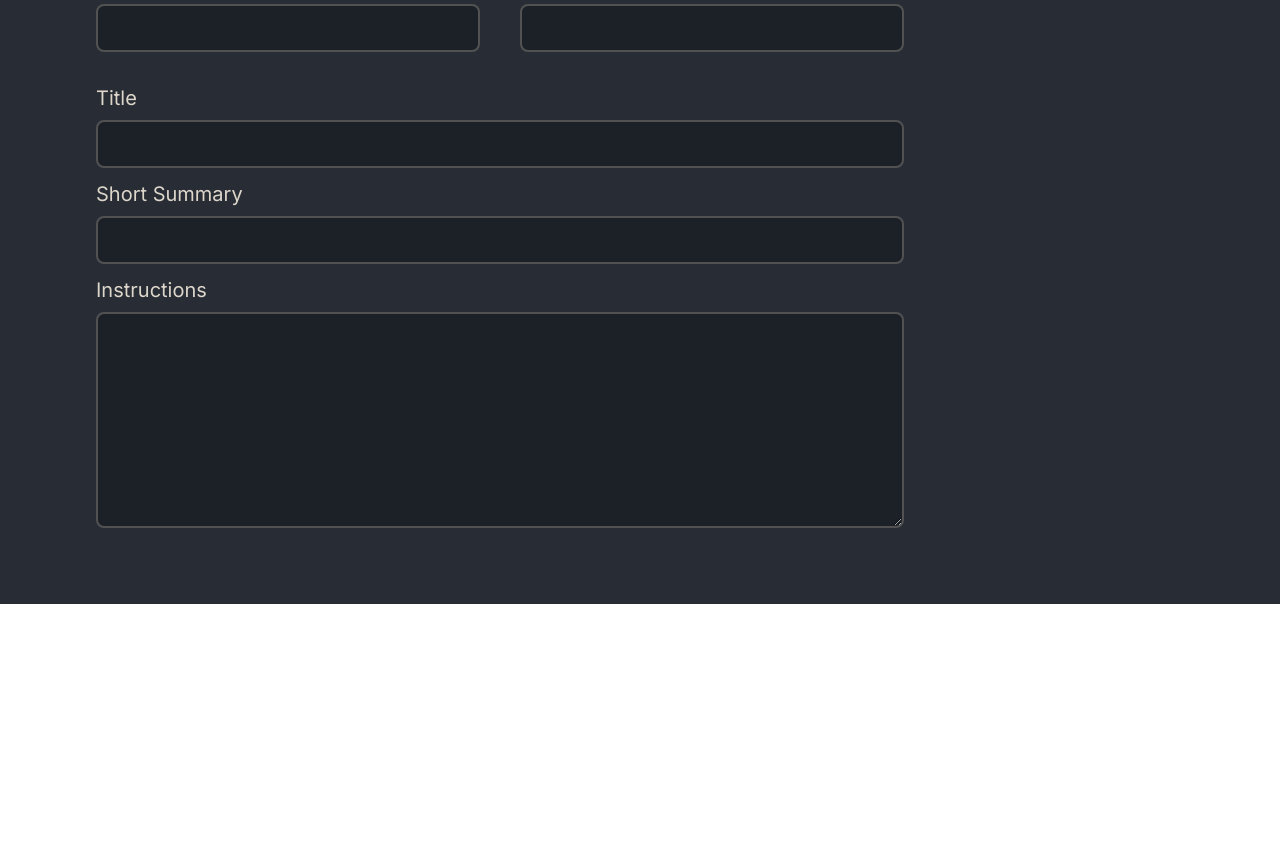
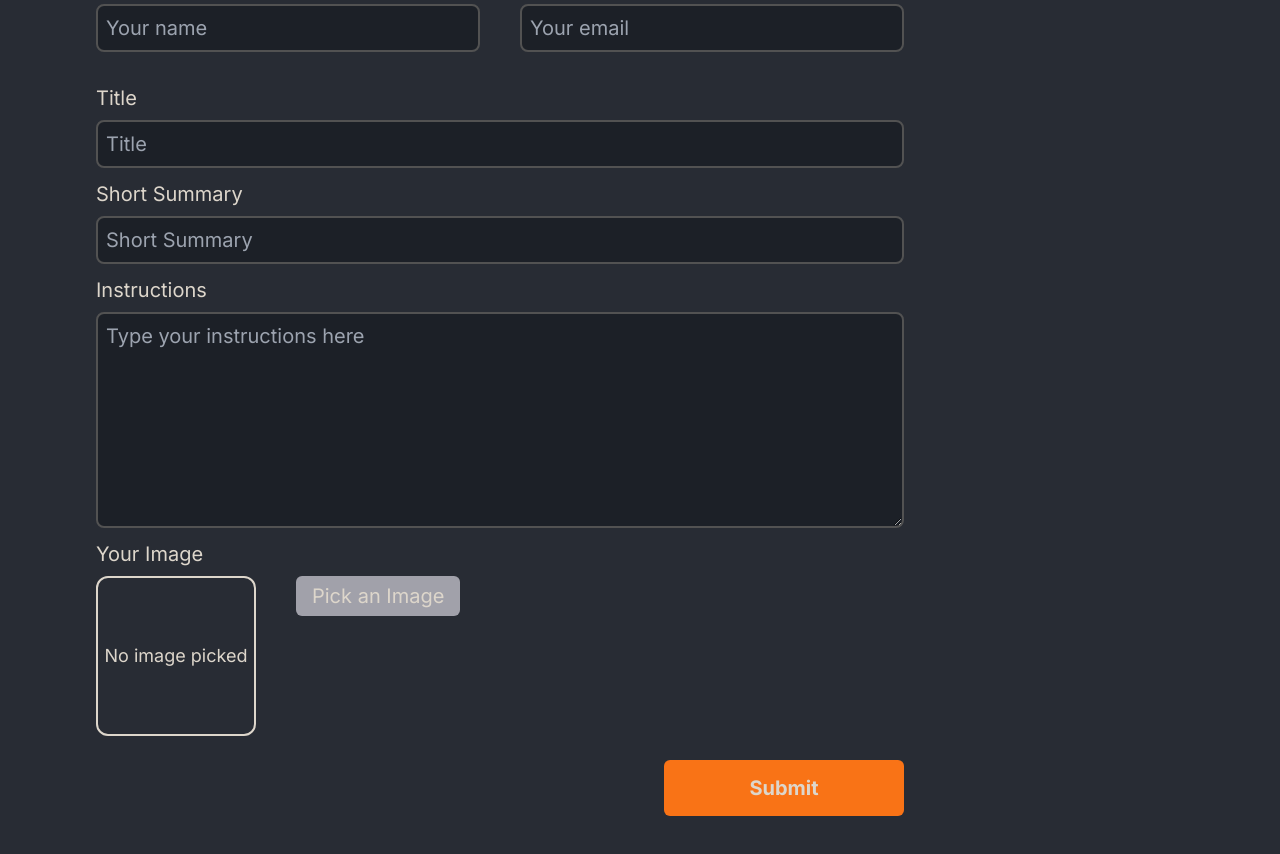
Before and after one commit to xVenomUA/DishBook, a Next.js app: page /meals/share in a window 1280 px wide. Shown: the part 420-1274 px from the top of the page. Before the commit the page ends 1024 px from the top, so only its background shows below. Built offline with nearby package versions, Linux system fonts and the light colour scheme.

Commit message:
Form tailwind Done

```diff
--- a/package.json
+++ b/package.json
@@ -13,7 +13,9 @@
     "clsx": "^2.1.0",
     "next": "14.1.4",
     "react": "^18",
-    "react-dom": "^18"
+    "react-dom": "^18",
+    "slugify": "^1.6.6",
+    "xss": "^1.0.15"
   },
   "devDependencies": {
     "@types/node": "^20",
--- a/src/components/FormSubmit/FormSubmit.tsx
+++ b/src/components/FormSubmit/FormSubmit.tsx
@@ -1,12 +1,13 @@
 "use client";
 import { useId } from "react";
+import ImagePicker from "../ImagePicker/ImagePicker";
 
 export default function FormSubmit() {
   const nameID = useId();
   const emailID = useId();
   const titleID = useId();
   const shortID = useId();
-    const instructionsID = useId();
+  const instructionsID = useId();
 
   return (
     <>
@@ -19,7 +20,9 @@ export default function FormSubmit() {
             <input
               type="text"
               id={nameID}
-              className="bg-gray p-2 rounded-lg border-2 border-neutral-600 w-96"
+              name="name"
+              className="bg-gray p-2 rounded-lg border-2 border-neutral-600 w-96 "
+              placeholder="Your name"
             />
           </div>
           <div>
@@ -28,8 +31,10 @@ export default function FormSubmit() {
             </label>
             <input
               type="text"
+              name="email"
               id={emailID}
               className="bg-gray p-2 rounded-lg border-2 border-neutral-600 w-96"
+              placeholder="Your email"
             />
           </div>
         </div>
@@ -38,8 +43,10 @@ export default function FormSubmit() {
         </label>
         <input
           type="text"
+          name="title"
           id={titleID}
           className="bg-gray p-2 rounded-lg border-2 border-neutral-600 w-w808 mb-3"
+          placeholder="Title"
         />
         <label htmlFor={shortID} className="mb-2">
           Short Summary
@@ -47,7 +54,9 @@ export default function FormSubmit() {
         <input
           type="text"
           id={shortID}
+          name="short"
           className="bg-gray p-2 rounded-lg border-2 border-neutral-600 w-w808 mb-3"
+          placeholder="Short Summary"
         />
         <label htmlFor={instructionsID} className="mb-2">
           Instructions
@@ -55,8 +64,19 @@ export default function FormSubmit() {
         <textarea
           rows={7}
           id={instructionsID}
+          name="instructions"
           className="bg-gray p-2 rounded-lg border-2 border-neutral-600 w-w808 mb-3"
+          placeholder="Type your instructions here"
         />
+        <ImagePicker name="file" />
+        <div className="flex justify-end w-w808">
+          <button
+            type="submit"
+            className="bg-orange-500 text-slate rounded-md w-60 h-14 font-bold hover:bg-zinc-500 focus:outline-none focus:ring-2 focus:ring-zinc-500 duration-500"
+          >
+            Submit
+          </button>
+        </div>
       </form>
     </>
   );
--- /dev/null
+++ b/src/components/ImagePicker/ImagePicker.tsx
@@ -0,0 +1,62 @@
+"use client";
+
+import Image from "next/image";
+import { useId, useRef, useState } from "react";
+
+export default function ImagePicker({ name }: { name: string }) {
+  const fileID = useId();
+  const [pickImage, setPickImage] = useState<string | null>(null);
+  const imageInput = useRef<HTMLInputElement>(null);
+
+  function handlePickImage(): void {
+    imageInput.current?.click();
+  }
+
+  function handleFileChange(event: React.ChangeEvent<HTMLInputElement>): void {
+    const file = event.target.files?.[0];
+    if (file) {
+      const reader = new FileReader();
+      reader.onload = () => {
+        setPickImage(reader.result as string | null);
+      };
+      reader.readAsDataURL(file);
+    }
+  }
+  return (
+    <div className="flex flex-col text-slate text-xl mb-6 w-w808">
+      <h3 className="mb-2">Your Image</h3>
+      <div className="flex gap-10">
+        <div className="w-40 h-40 flex items-center justify-center border-2 rounded-xl">
+          {pickImage ? (
+            <Image
+              src={pickImage}
+              width={160}
+              height={160}
+              alt="your pick photo"
+              className="w-full h-full rounded-lg object-cover"
+            />
+          ) : (
+            <p className="text-lg">No image picked</p>
+          )}
+        </div>
+        <input
+          type="file"
+          name={name}
+          accept="image/jpeg, image/png"
+          className="hidden"
+          ref={imageInput}
+          onChange={handleFileChange}
+        />
+
+        <button
+          type="button"
+          onClick={handlePickImage}
+          className="flex justify-center items-center bg-zinc-400 text-slate
+          rounded-md px-4 h-10 hover:bg-zinc-500 focus:outline-none focus:ring-2 focus:ring-zinc-500 duration-500"
+        >
+          Pick an Image
+        </button>
+      </div>
+    </div>
+  );
+}
```
Also changed, not shown: lib/meals.js (+9 -0 lines), 1 other file (tests, documents, lock files or other folders).
